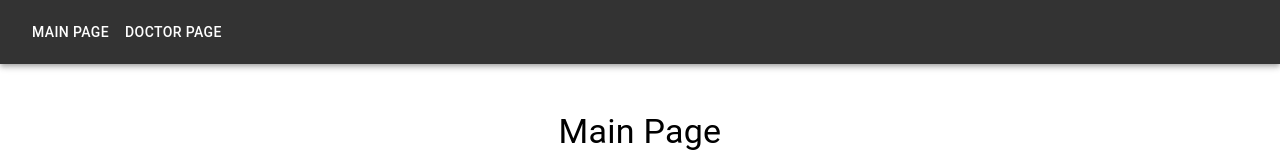
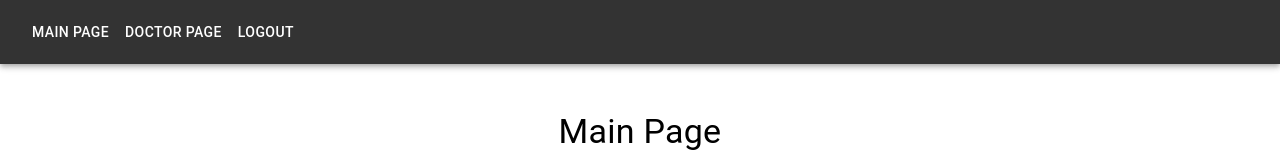
Before and after one commit to JStepnicki/Onco-Marker, a React (Vite) app in the folder frontend/: page / in a window 1280 px wide. Shown: the top 160 px of the page. Built offline with nearby package versions, Linux system fonts and the light colour scheme.

Commit message:
Update Navbar.jsx

```diff
--- a/frontend/src/components/Header/Navbar.jsx
+++ b/frontend/src/components/Header/Navbar.jsx
@@ -1,19 +1,32 @@
 import { styled } from '@mui/system';
 import { AppBar, Toolbar, Typography, Button } from '@mui/material';
 import { Link as RouterLink } from 'react-router-dom';
+import axios from 'axios';
 
 const StyledAppBar = styled(AppBar)({
   backgroundColor: '#333',
+  display: 'flex',
+  justifyContent: 'space-between',
 });
 
+function Navbar() {
+  const handleLogout = async () => {
+    try {
+      await axios.post('http://127.0.0.1:8000/api/logout/');
+        window.location.href = '/';
+    } catch (error) {
+      console.error('Error:', error);
+    }
+  };
 
-
-function Navbar() {
   return (
     <StyledAppBar position="static">
       <Toolbar>
-        <Button color="inherit" component={RouterLink} to="/">Main Page</Button>
-        <Button color="inherit" component={RouterLink} to="/doctors">Doctor Page</Button>
+        <div>
+          <Button color="inherit" component={RouterLink} to="/">Main Page</Button>
+          <Button color="inherit" component={RouterLink} to="/doctors">Doctor Page</Button>
+        </div>
+        <Button color="inherit" onClick={handleLogout}>Logout</Button>
       </Toolbar>
     </StyledAppBar>
   );
```
